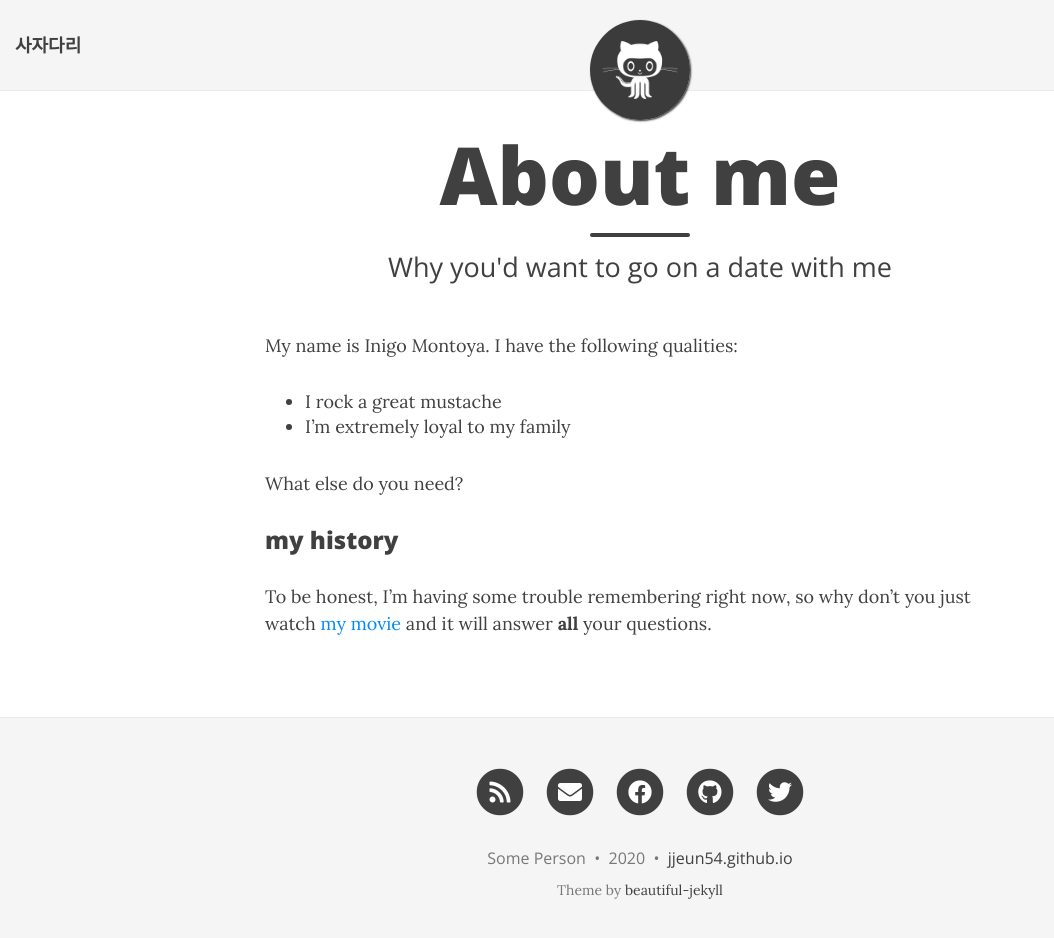
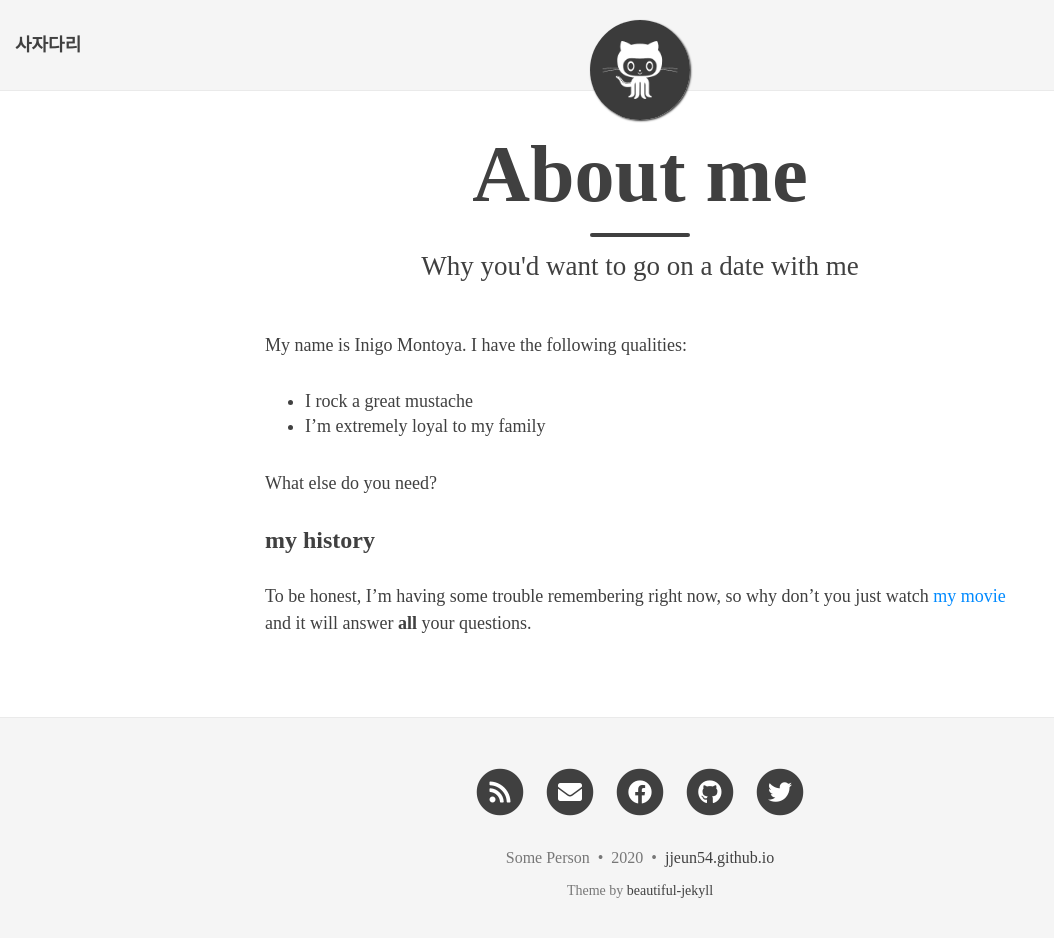
Before and after one commit to telusbixby/jjeun54.github.io, a Jekyll site: the page built from aboutme.md, in a window 1280 px wide and 951 px high. Shown: the top 938 px of the window, without its empty margins (0-1054 px from the left). Built offline with Jekyll 4.4.1, drawn with Linux system fonts in a browser that asks for light colours; nearby versions of some CDN libraries; some web fonts are replaced.

Commit message:
add korean font, edit main.css

```diff
--- a/css/main.css
+++ b/css/main.css
@@ -2,12 +2,13 @@
 layout: null
 ---
 
+@import url(https://fonts.googleapis.com/earlyaccess/nanumgothiccoding.css);
 @import url("pygment_highlights.css");
 
 /* --- General --- */
 
 body {
-  font-family: 'Lora', 'Times New Roman', serif;
+  font-family: 'Nanum Gothic Coding', serif;
   font-size: 18px;
   color: #404040;
   position: relative;
@@ -22,7 +23,7 @@ p {
   margin: 30px 0;
 }
 h1,h2,h3,h4,h5,h6 {
-  font-family: 'Open Sans', 'Helvetica Neue', Helvetica, Arial, sans-serif;
+  font-family: 'Nanum Gothic Coding', serif;
   font-weight: 800;
 }
 a {
@@ -57,7 +58,7 @@ hr.small {
 }
 
 .main-explain-area {
-  font-family: 'Open Sans', 'Helvetica Neue', Helvetica, Arial, sans-serif;
+  font-family: 'Nanum Gothic Coding', serif;
   padding: 15px inherit;
 }
 
@@ -108,7 +109,7 @@ img {
 .navbar-custom {
   background-color: {{ site.navbar-col }};
   border-bottom: 1px solid #EAEAEA;
-  font-family: 'Open Sans', 'Helvetica Neue', Helvetica, Arial, sans-serif;
+  font-family: 'Nanum Gothic Coding', serif;
   {% if site.navbar-img %}
   background-image: url({{ site.navbar-img | relative_url }});
   background-attachment: fixed;
@@ -285,7 +286,7 @@ footer .list-inline {
   padding: 0;
 }
 footer .copyright {
-  font-family: 'Open Sans', 'Helvetica Neue', Helvetica, Arial, sans-serif;
+  font-family: 'Nanum Gothic Coding', serif;
   text-align: center;
   margin-bottom: 0;
 }
@@ -351,7 +352,7 @@ footer .theme-by {
   margin: 0 0 10px;
 }
 .post-preview .post-entry {
-  font-family: 'Open Sans', 'Helvetica Neue', Helvetica, Arial, sans-serif;
+  font-family: 'Nanum Gothic Coding', serif;
 }
 .post-entry-container {
   display: inline-block;
@@ -388,7 +389,7 @@ footer .theme-by {
 /* --- Tags --- */
 
 .blog-tags {
-  font-family: 'Open Sans', 'Helvetica Neue', Helvetica, Arial, sans-serif;
+  font-family: 'Nanum Gothic Coding', serif;
   color: #999;
   font-size: 15px;
   margin-bottom: 30px;
@@ -481,7 +482,7 @@ footer .theme-by {
   font-size: 27px;
   line-height: 1.1;
   display: block;
-  font-family: 'Open Sans', 'Helvetica Neue', Helvetica, Arial, sans-serif;
+  font-family: 'Nanum Gothic Coding', serif;
   font-weight: 300;
   margin: 10px 0 0;
 }
@@ -506,7 +507,7 @@ footer .theme-by {
   padding: 5px 10px;
   font-size: 11px;
   color: #EEE;
-  font-family: 'Open Sans', 'Helvetica Neue', Helvetica, Arial, sans-serif;
+  font-family: 'Nanum Gothic Coding', serif;
   right: 0;
   bottom: 0;
   display: none;
@@ -590,7 +591,7 @@ footer .theme-by {
 /* --- Pager --- */
 
 .pager li a {
-  font-family: 'Open Sans', 'Helvetica Neue', Helvetica, Arial, sans-serif;
+  font-family: 'Nanum Gothic Coding', serif;
   text-transform: uppercase;
   font-size: 14px;
   font-weight: 800;
@@ -770,7 +771,7 @@ pre {
 }
 
 #full-tags-list {
-  font-family: 'Open Sans', 'Helvetica Neue', Helvetica, Arial, sans-serif;
+  font-family: 'Nanum Gothic Coding', serif;
 }
 
 #full-tags-list .tag-entry {
```
Also changed, not shown: _posts/2020-04-08-first-post.md (+6 -4 lines).
